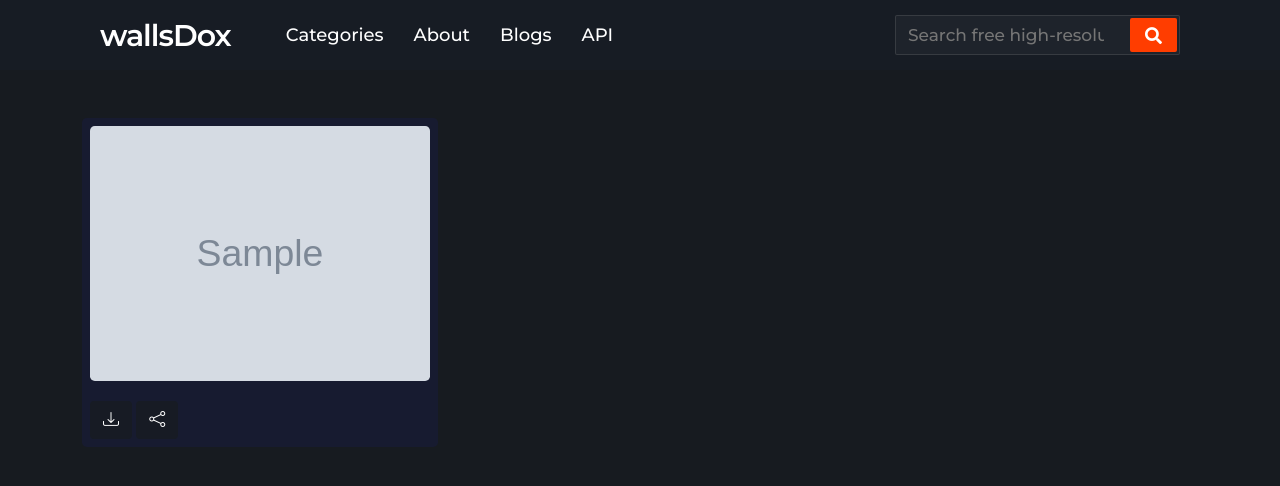
After one commit to meanii/wallsDox, a Django app: template templates/home.html in a window 1280 px wide. The commit adds this page. Shown: the top 486 px of the page. Run offline with Django 3.2, Linux system fonts and the light colour scheme; the template is opened without the code that fills it: most values are stand-ins (such as "Sample title", 1, 10 or a date in 2020); grey boxes marked "Sample" are stand-in pictures; some libraries are stand-ins or nearby versions.

Commit message:
init building home UI

```diff
--- a/static/assets/css/style.css
+++ b/static/assets/css/style.css
@@ -23,6 +23,7 @@ nav .logo{
   font-size: 30px;
   font-weight: 600;
   letter-spacing: -1px;
+  text-decoration: none;
 }
 nav .nav-items{
   display: flex;
--- a/templates/base.html
+++ b/templates/base.html
@@ -39,14 +39,13 @@
             <span class="fas fa-bars"></span>
          </div>
          <div class="logo">
-            wallsDox
+           <a href="/" class="logo">wallsDox</a>
          </div>
          <div class="nav-items">
-            <li><a href="#">Home</a></li>
+            <li><a href="#">Categories</a></li>
             <li><a href="#">About</a></li>
             <li><a href="#">Blogs</a></li>
-            <li><a href="#">Contact</a></li>
-            <li><a href="#">Feedback</a></li>
+            <li><a href="#">API</a></li>
          </div>
          <div class="search-icon">
             <span class="fas fa-search"></span>
--- /dev/null
+++ b/templates/home.html
@@ -0,0 +1,21 @@
+{% extends 'base.html' %}
+
+{% block content  %}
+<div class="container">
+    <div class="row mt-5 justify-content-center">
+      {% for image in reddit %}
+      <div class="col-md-4 d-flex mb-3 me-auto">
+        <div class="d-flex flex-column bd-highlight mb-3 rounded-3" style="background-color: #171B30;">
+          <div class="p-2">
+            <img src="{{image}}" class="img-fluid mb-1 rounded-3" alt="wall">
+          </div>
+          <div class="p-2">
+            <button type="button" class="download-button btn"><i class="bi bi-download"></i></button>
+            <button type="button" class="download-button btn"><i class="bi bi-share"></i></button>
+          </div>
+        </div>
+      </div>
+      {% endfor  %}
+    </div>
+  </div>
+{% endblock  %}
--- a/templates/search.html
+++ /dev/null
@@ -1,5 +0,0 @@
-{% extends 'base.html' %}
-
-{% block content  %}
-
-{% endblock  %}
--- a/walls/views.py
+++ b/walls/views.py
@@ -11,5 +11,6 @@ def result_views(request, *args, **kwargs):
   img_list = getReddit(search, limit=80)
   return render(request, 'results.html', {'reddit': img_list})
 
-def search_view(request, *args, **kwargs):
-  return render(request, 'search.html', {})
+def home_view(request, *args, **kwargs):
+  img_list = getReddit('wallpaper', limit=20)
+  return render(request, 'home.html', {'reddit': img_list})
--- a/wallsDox/urls.py
+++ b/wallsDox/urls.py
@@ -19,6 +19,6 @@ from walls import views
 
 urlpatterns = [
     path('results/', views.result_views),
-    path('', views.search_view),
+    path('', views.home_view),
     path('admin/', admin.site.urls),
 ]
```
